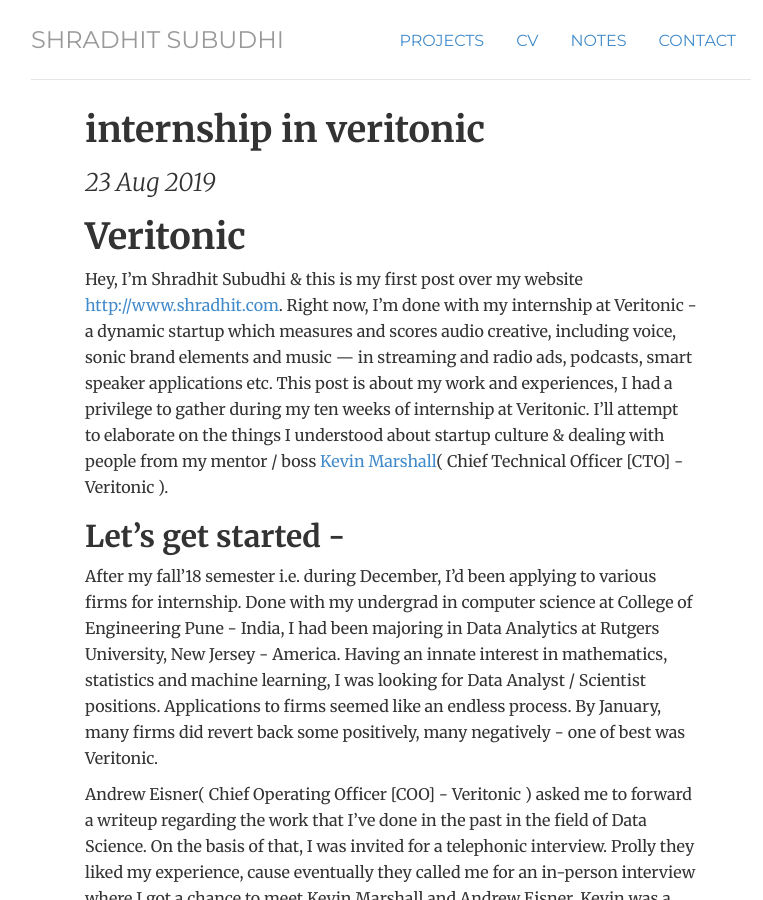
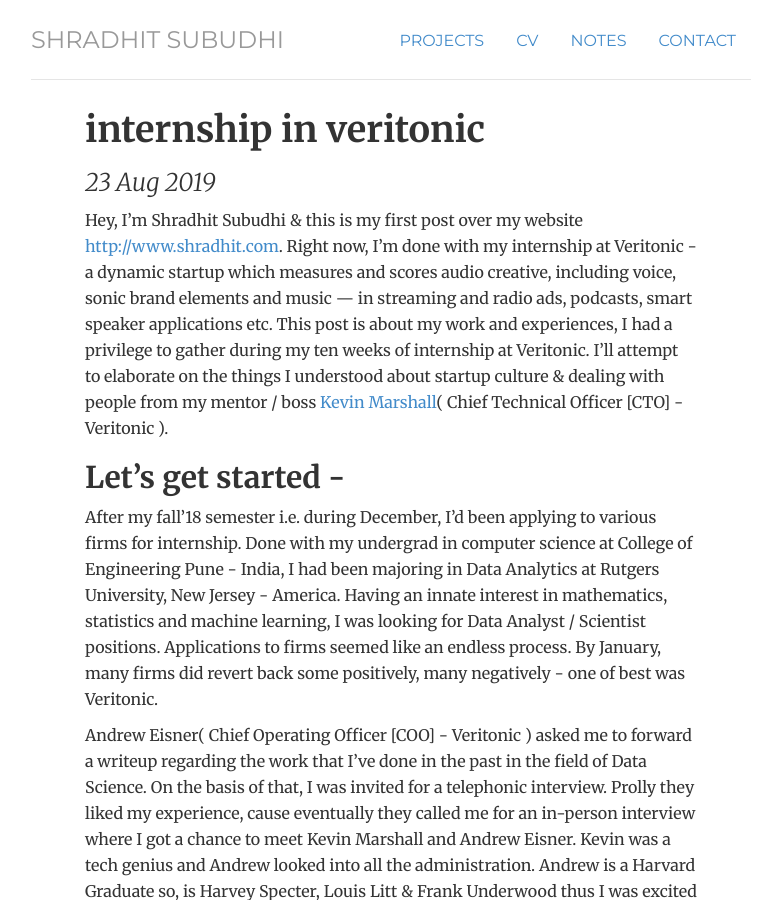
Before and after one commit to shradhit7/shradhit7.github.io, a Jekyll site: the page built from _posts/2019-08-23- Internship in Veritonic.md, in a window 1280 px wide and 900 px high. Shown: the whole window, without its empty margins (249-1012 px from the left). Built offline with Jekyll 4.4.1, drawn with Linux system fonts in a browser that asks for light colours; our own code applies the rules of GitHub Pages for plain Markdown files.

Commit message:
Update 2019-08-23- Internship in Veritonic.md

```diff
--- a/_posts/2019-08-23- Internship in Veritonic.md
+++ b/_posts/2019-08-23- Internship in Veritonic.md
@@ -1,4 +1,3 @@
-# Veritonic
 
 Hey, I'm Shradhit Subudhi & this is my first post over my website <http://www.shradhit.com>.
 Right now, I'm done with my internship at Veritonic - a dynamic startup which measures and scores audio creative, including voice, sonic brand elements and music — in streaming and radio ads, podcasts, smart speaker applications etc.
```
